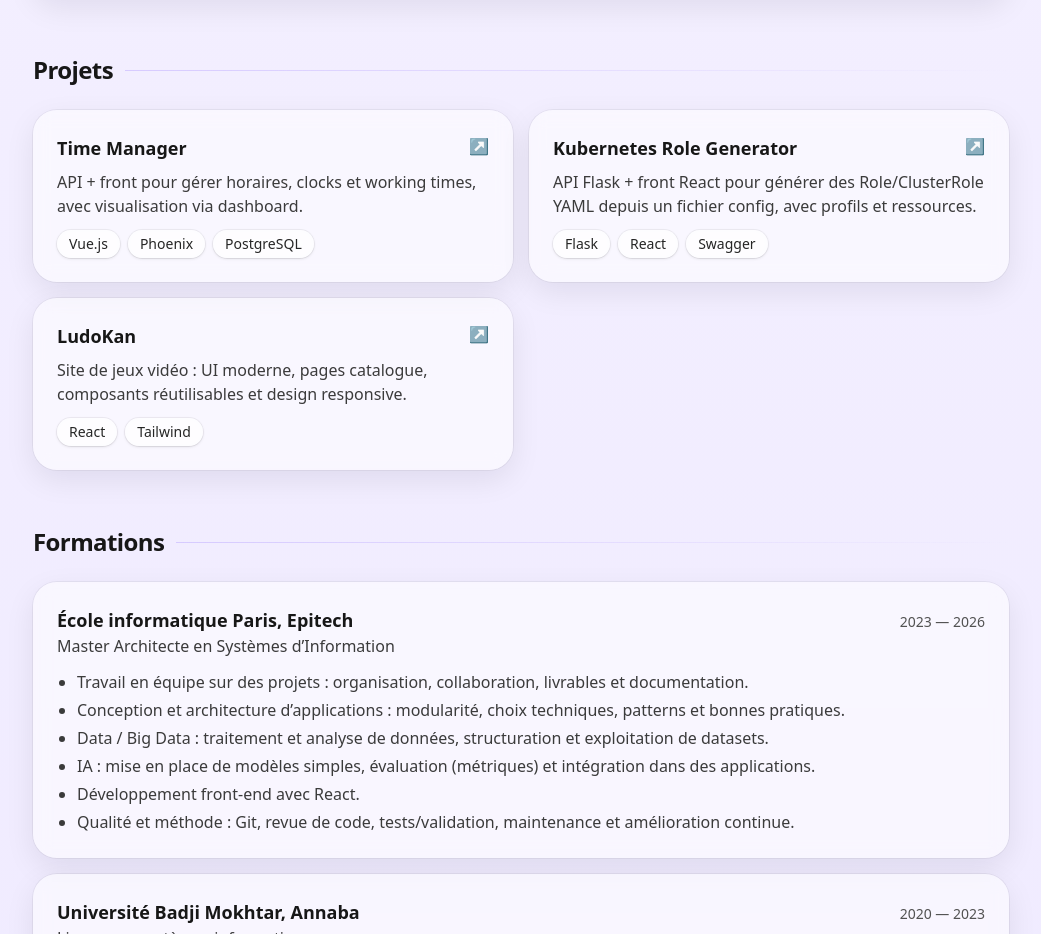
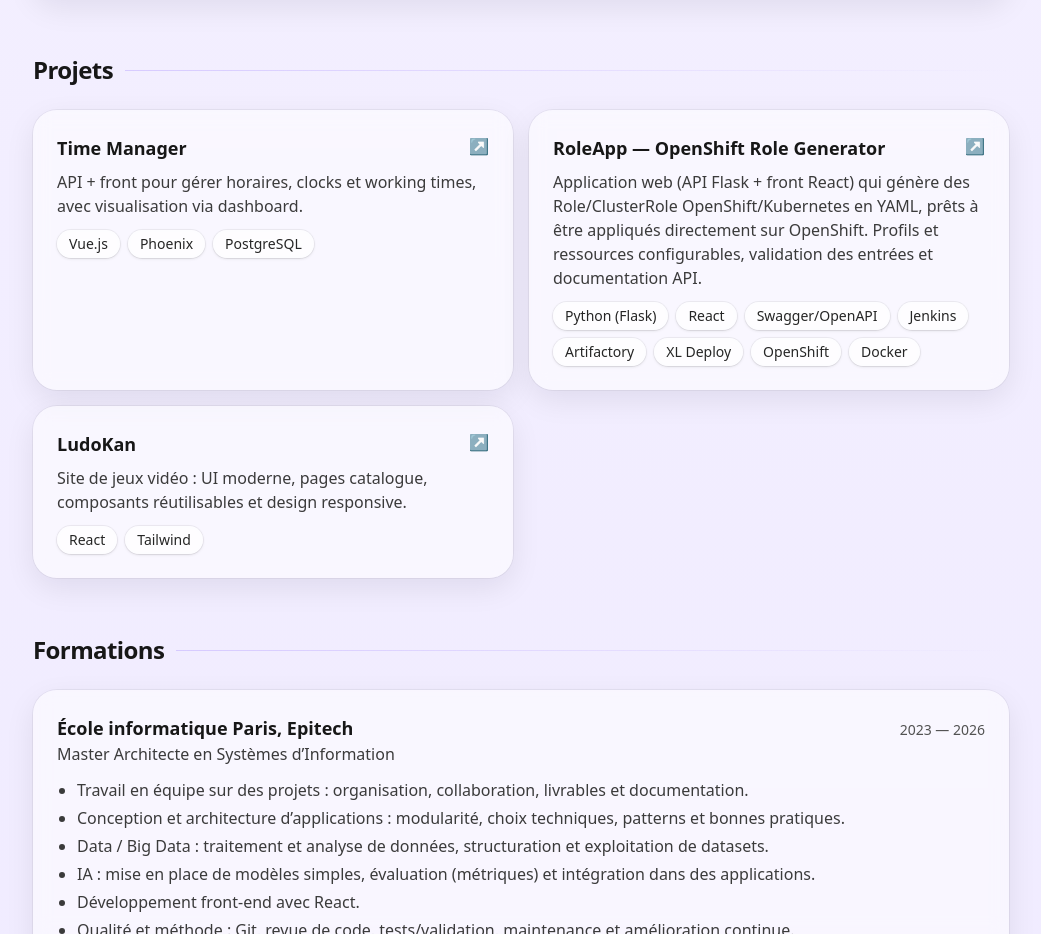
Before and after one commit to SerianiYasmine/mon-portfolio, a Next.js app: page / in a window 1280 px wide. Shown: the part 1360-2294 px from the top of the page, without its empty margins (119-1160 px from the left). Built offline with nearby package versions, Linux system fonts and the light colour scheme.

Commit message:
Role App

```diff
--- a/data/portfolio.ts
+++ b/data/portfolio.ts
@@ -96,12 +96,20 @@ export const portfolio = {
       link: "https://github.com/TON_GITHUB/time-manager",
     },
     {
-      title: "Kubernetes Role Generator",
-      description:
-        "API Flask + front React pour générer des Role/ClusterRole YAML depuis un fichier config, avec profils et ressources.",
-      stack: ["Flask", "React", "Swagger"],
-      link: "https://github.com/TON_GITHUB/k8s-role-generator",
-    },
+  title: "RoleApp — OpenShift Role Generator",
+  description:
+    "Application web (API Flask + front React) qui génère des Role/ClusterRole OpenShift/Kubernetes en YAML, prêts à être appliqués directement sur OpenShift. Profils et ressources configurables, validation des entrées et documentation API.",
+  stack: [
+    "Python (Flask)",
+    "React",
+    "Swagger/OpenAPI",
+    "Jenkins",
+    "Artifactory",
+    "XL Deploy",
+    "OpenShift",
+    "Docker",
+  ],
+},
     {
       title: "LudoKan",
       description:
```
Also changed, not shown: 1 other file (tests, documents, lock files or other folders).
